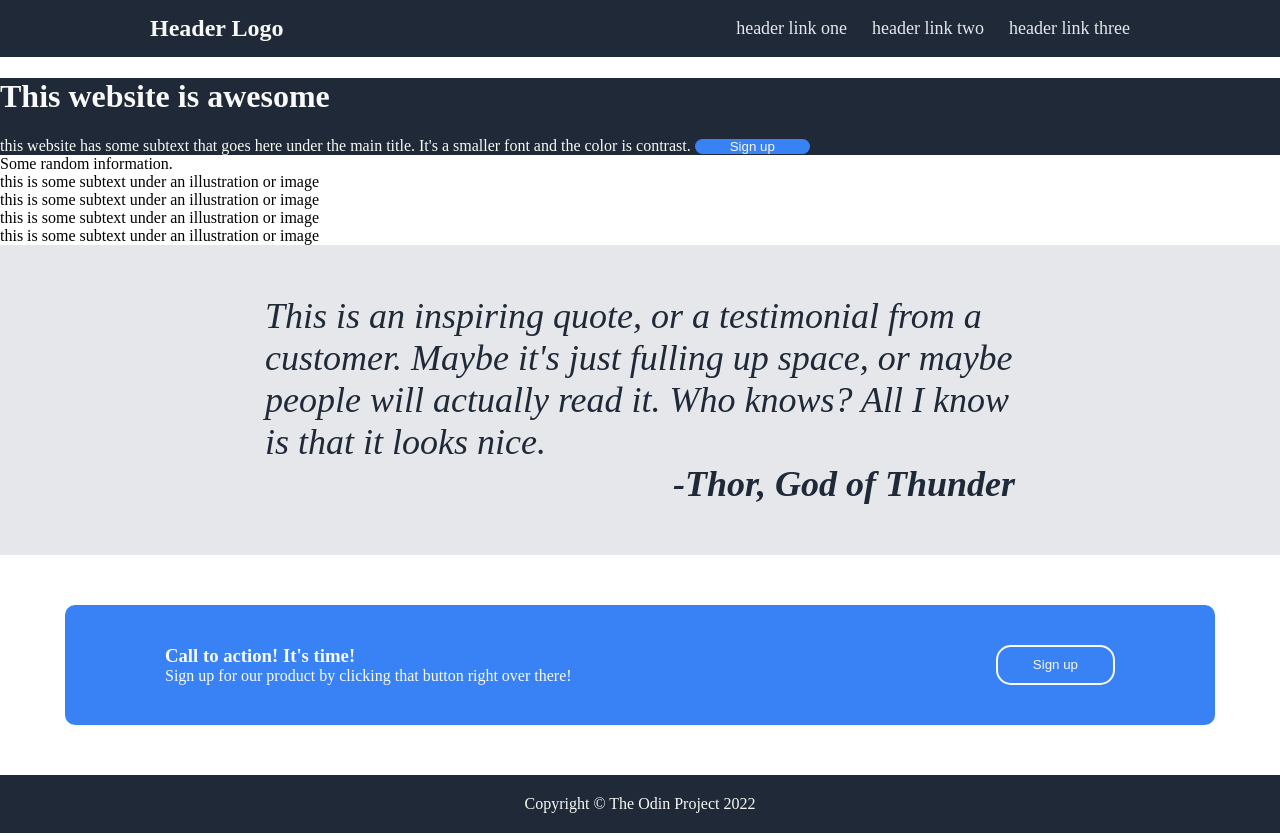
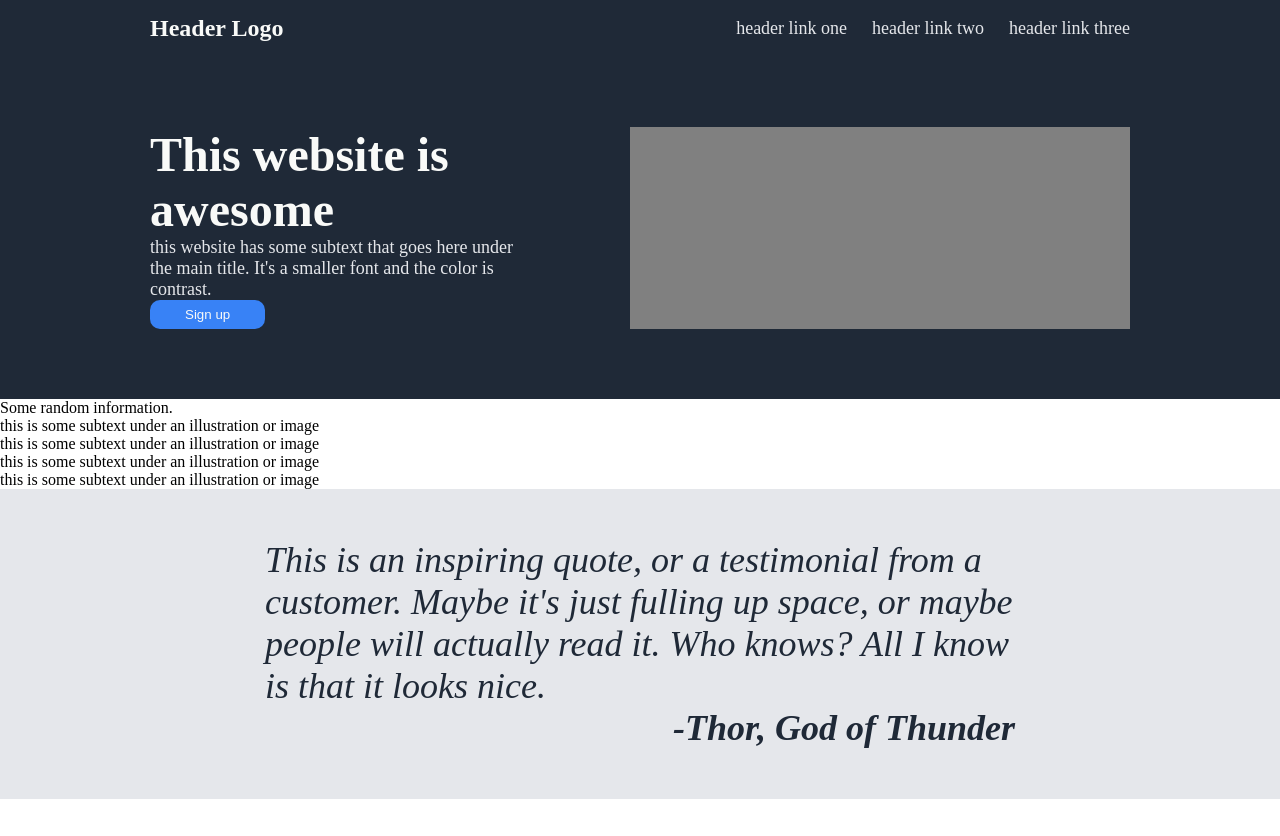
Before and after one commit to Ukasz3/landing-page, a plain HTML site: page Index.html in a window 1280 px wide. Shown: the top 836 px of the page. Drawn offline with Linux system fonts and the light colour scheme.

Commit message:
Complete section one
change .info1 and dependents html and css.

```diff
--- a/Index.html
+++ b/Index.html
@@ -20,7 +20,7 @@
                 <div class="text" >
                     <h1>This website is awesome</h1>
                     this website has some subtext that goes here under the main title. It's a smaller font and the color is contrast.
-                    <button>Sign up</button>
+                    <div><button>Sign up</button></div>
                 </div>
                 <div class="image">
 
--- a/style.css
+++ b/style.css
@@ -40,7 +40,34 @@ a {
 
 .info1 {
     background-color: #1F2937;
+    display: flex;
+    justify-content: center;
+    gap: 100px;
+    padding: 70px 0px;
+}
+
+.info1 h1 {
+    font-size: 48px;
+    font-weight: 800;
     color: #F9FAF8;
+    margin: 0;
+}
+
+.info1 .text {
+    width: 380px;
+    font-size: 18px;
+    color: #E5E7EB;
+}
+
+.info1 button {
+    padding: 7px 35px;
+    border-radius: 10px;
+
+}
+
+.info1 .image {
+    width: 500px;
+    background-color:  gray;
 }
 
 .info3 {
```
